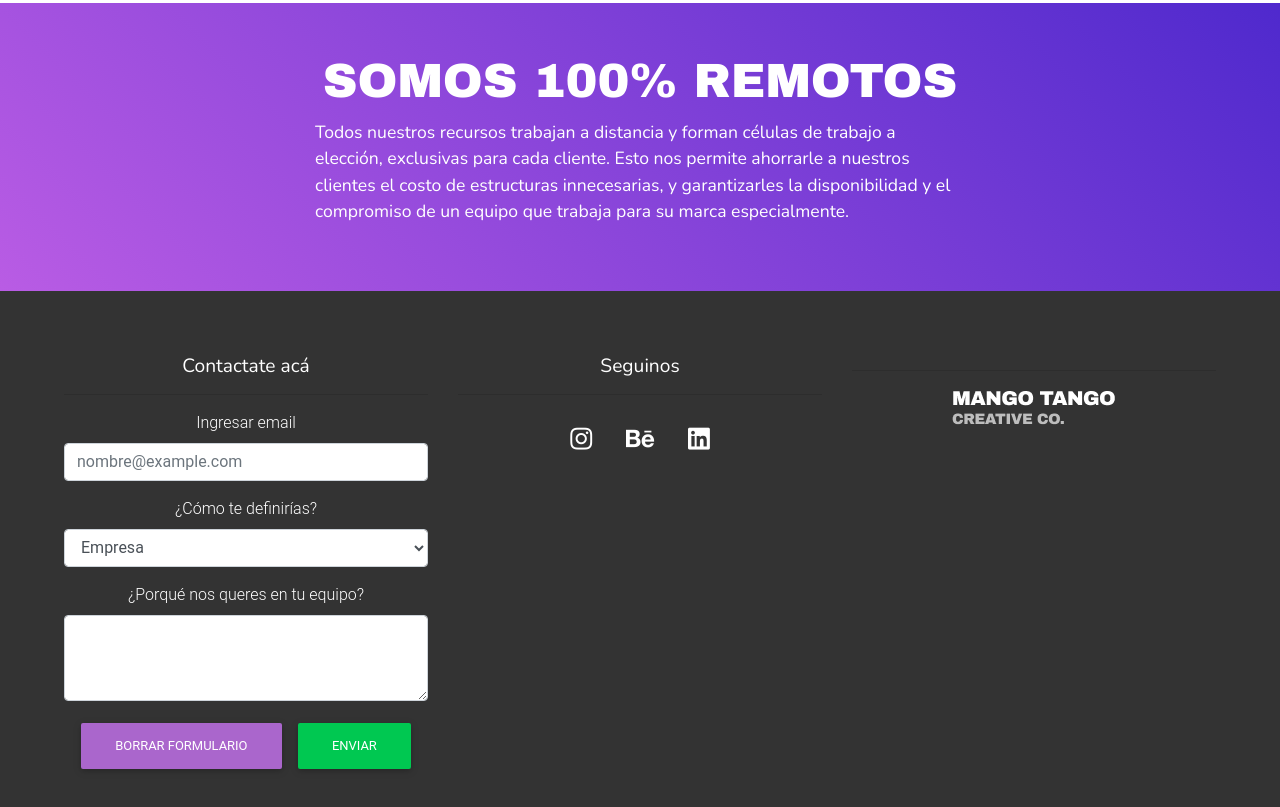
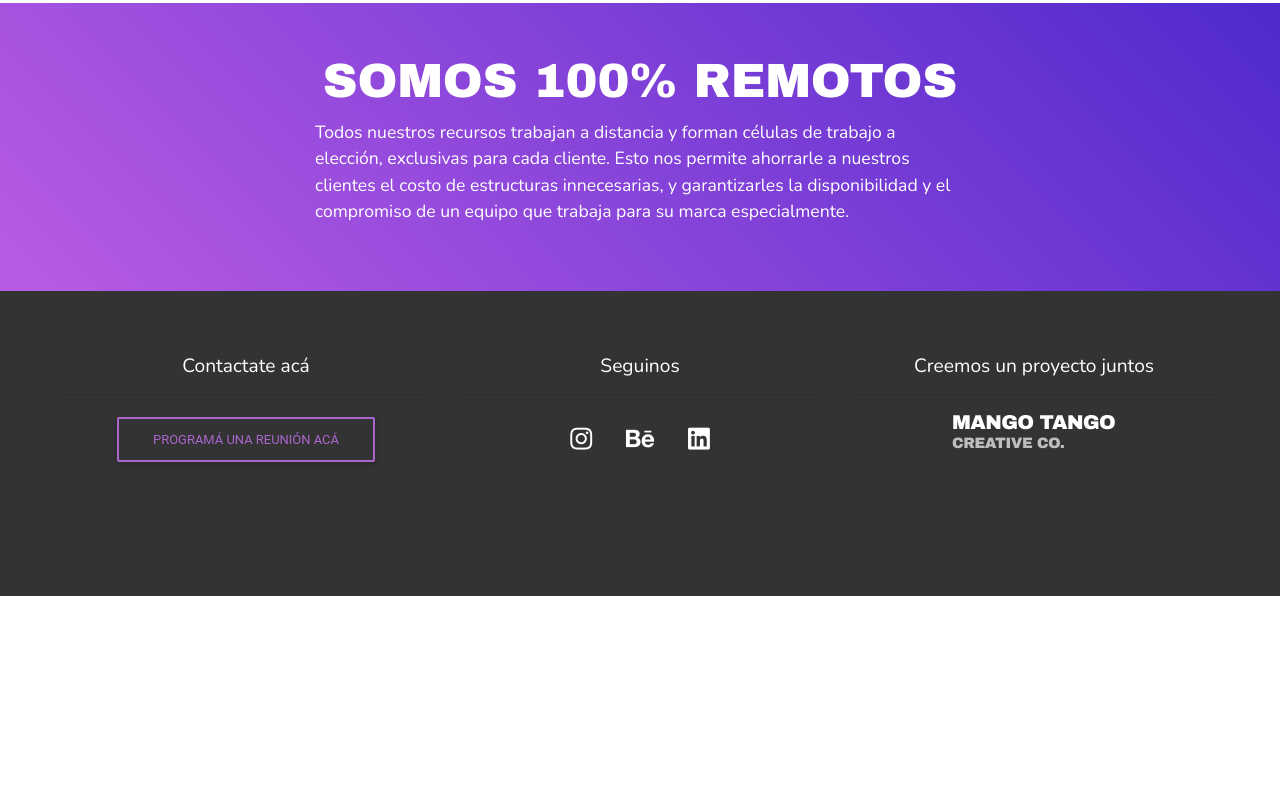
Before and after one commit to RB-bit/cursoCoder, a website: page index.html in a window 1280 px wide. Shown: the part 1675-2482 px from the top of the page. After the commit the page ends 2271 px from the top, so only its background shows below. Drawn offline with nearby package versions, Linux system fonts and the light colour scheme; animation ran at ten frames a second.

Commit message:
correccion de footer y link blanck de boton ver más en página portfolio

```diff
--- a/index.html
+++ b/index.html
@@ -287,29 +287,9 @@
         <footer class="pie container-fluid text-center">
           <div class="row">
               <div class="col-sm-4">
-                <h3 class="pie__Text">Contactate acá</h3>
+                  <h2 class="pie__Text">Contactate acá</h2>
                   <hr>
-                <form>
-                    <div class="form-group">
-                      <label for="exampleFormControlInput1">Ingresar email</label>
-                      <input type="email" class="form-control" id="exampleFormControlInput1" placeholder="nombre@example.com">
-                    </div>
-                    <div class="form-group">
-                      <label for="exampleFormControlSelect1">¿Cómo te definirías?</label>
-                      <select class="form-control" id="exampleFormControlSelect1">
-                        <option>Empresa</option>
-                        <option>Startup</option>
-                        <option>Emprendedor Autonomo</option>
-                        <option>ONG</option>
-                      </select>
-                    </div>
-                    <div class="form-group">
-                      <label for="exampleFormControlTextarea1">¿Porqué nos queres en tu equipo?</label>
-                      <textarea class="form-control" id="exampleFormControlTextarea1" rows="3"></textarea>
-                    </div>
-                    <button type="reset" class="btn btn-secondary">Borrar formulario</button>
-                    <button type="submit" class="btn btn-success">Enviar</button>
-                  </form>
+                  <a href="contacto.html" target="_blank" rel="noopener noreferrer"><button type="button" class="btn btn-outline-secondary .pie__Contacto">Programá una reunión acá</button></a>
               </div>
               <div class="col-sm-4">
                   <h2 class="pie__Text">Seguinos</h2>
@@ -319,7 +299,8 @@
                   <a href="https://www.linkedin.com/company/mangotangoagencia/" class="fab fa-linkedin pie__Icons" target="blank"></a>
               </div>
               <div class="col-sm-4">
-                <hr style="margin-top: 15px;">
+                  <h2 class="pie__Text">Creemos un proyecto juntos</h2>
+                  <hr>
                   <img class="pie__Logo" src="imagenes/logo.png" alt="logo agencia">
               </div>
           </div>
--- a/scss/_footer.scss
+++ b/scss/_footer.scss
@@ -22,4 +22,10 @@
         color: $lila;
         text-decoration: none;
     }
+
+    .pie__Contacto{
+        font-family: $tipo1;
+        font-size: 1rem;
+        color: $lila;
+    }
 }
```
Also changed, not shown: Servicios.html (+1 -21 lines), portfolio.html (+3 -23 lines), quienes-somos.html (+1 -21 lines), css/estilos.css. Lines whose indentation alone changed are shown as unchanged.
